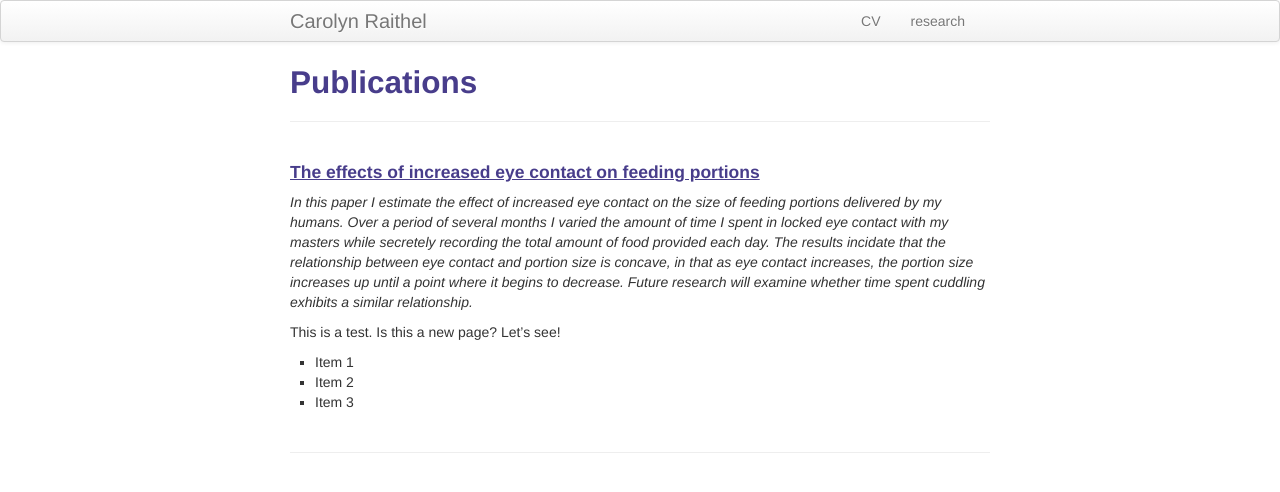
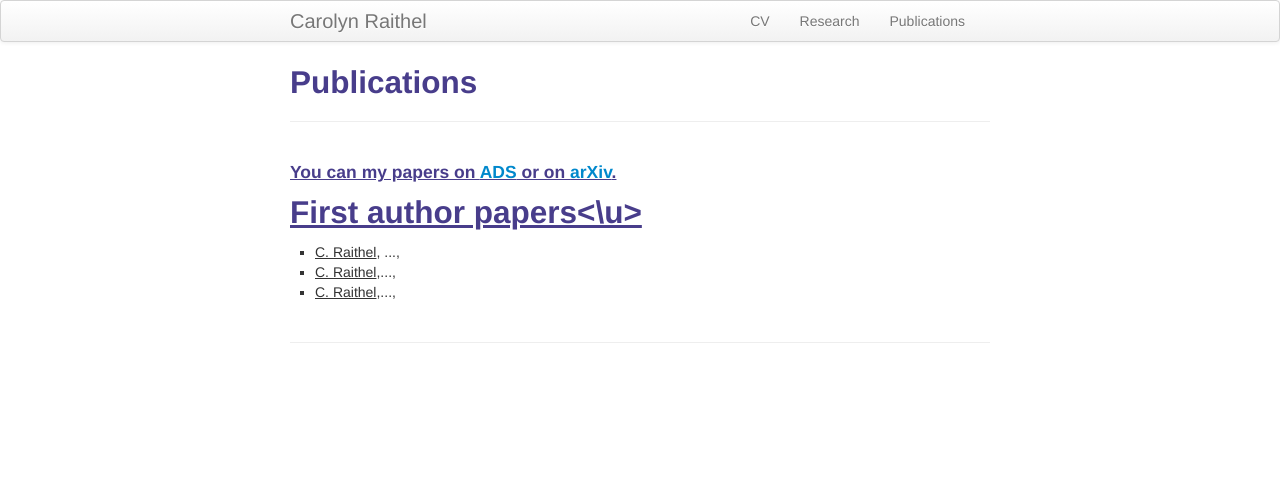
Before and after one commit to craithel/craithel.github.io, a Jekyll site: the page built from pages/publications.md, in a window 1280 px wide. Shown: the top 492 px of the page. Built offline with Jekyll 4.4.1, drawn with Linux system fonts in a browser that asks for light colours.

Commit message:
added link to publications

```diff
--- a/_includes/themes/twitter/default.html
+++ b/_includes/themes/twitter/default.html
@@ -36,7 +36,8 @@
           <a class="brand" href="{{ HOME_PATH }}">{{ site.title }}</a>
           <ul class="nav">
               <li><a href="{{ BASE_PATH }}/assets/CV.pdf">CV</a></li>
-              <li><a href="{{ BASE_PATH }}/pages/research.html">research</a></li>
+              <li><a href="{{ BASE_PATH }}/pages/research.html">Research</a></li>
+              <li><a href="{{ BASE_PATH }}/pages/publications.html">Publications</a></li>
           </ul>
         </div>
       </div>
--- a/pages/publications.md
+++ b/pages/publications.md
@@ -4,16 +4,14 @@ title: Publications
 description: Carolyn's publications
 ---
 
-#### <u>The effects of increased eye contact on feeding portions</u>
-*In this paper I estimate the effect of increased eye contact on the size of feeding portions delivered by my humans. Over a period of several months I varied the amount of time I spent in locked eye contact with my masters while secretely recording the total amount of food provided each day. The results incidate that the relationship between eye contact and portion size is concave, in that as eye contact increases, the portion size increases up until a point where it begins to decrease. Future research will examine whether time spent cuddling exhibits a similar relationship.*
+#### <u>You can my papers on <a href="https://ui.adsabs.harvard.edu/search/q=%20%20author%3A%22raithel%2C%20carolyn%22&sort=date%20desc%2C%20bibcode%20desc&p_=0">ADS</a> or on <a href="https://arxiv.org/search/advanced?advanced=&terms-0-operator=AND&terms-0-term=raithel%2C+carolyn&terms-0-field=author&terms-1-operator=OR&terms-1-term=raithel%2C+c.+a.&terms-1-field=author&classification-physics_archives=all&classification-include_cross_list=include&date-filter_by=all_dates&date-year=&date-from_date=&date-to_date=&date-date_type=submitted_date&abstracts=show&size=50&order=-announced_date_first">arXiv</a>.</u>
 
-
-This is a test. Is this a new page? Let's see!
+## <u>First author papers<\u>
 
 <ul type="square">
-   <li>Item 1</li>
-   <li>Item 2</li>
-   <li>Item 3</li>
+   <li><u>C. Raithel</u>, ..., </li>
+   <li><u>C. Raithel</u>,..., </li>
+   <li><u>C. Raithel</u>,..., </li>
 </ul>
 
 <!-- Note: this is how to write a comment in HTML. Everything in here won't show up on your webpage.-->
```
Also changed, not shown: pages/research.md (+1 -1 lines), ReadMe.md, 1 other file.
